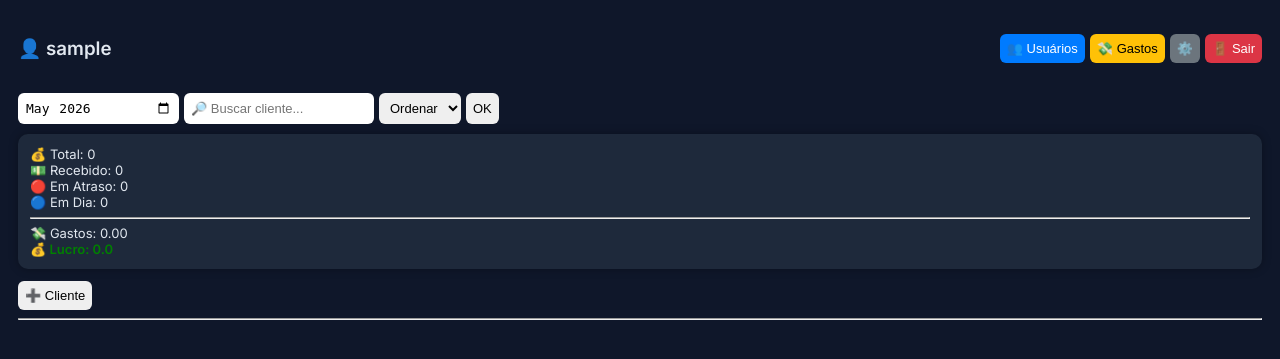
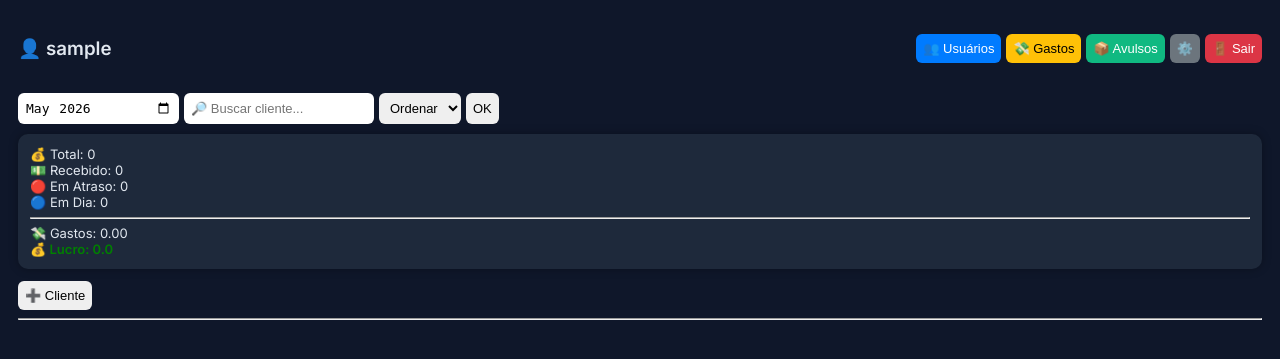
Before and after one commit to rmnet-glitch/sistema-provedor, a Flask app: page / in a window 1280 px wide. Shown: the top 359 px of the page. Run offline with Flask 3, Linux system fonts and the light colour scheme; the visitor is signed in with stand-in values (Sample User, id 1); data that the repository does not hold is empty; some libraries are stand-ins or nearby versions.

Commit message:
Atualizar o index.html

```diff
--- a/templates/index.html
+++ b/templates/index.html
@@ -151,6 +151,7 @@ button:hover{
 <a href="/usuarios"><button style="background:#007bff;color:#fff">👥 Usuários</button></a>
 {% endif %}
 <a href="/gastos"><button style="background:#ffc107">💸 Gastos</button></a>
+<a href="/avulso"><button style="background:#10b981;color:#fff">📦 Avulsos</button></a>
 <a href="/config"><button style="background:#6c757d;color:#fff">⚙️</button></a>
 <a href="/logout"><button style="background:#dc3545;color:#fff">🚪 Sair</button></a>
 </div>
```
